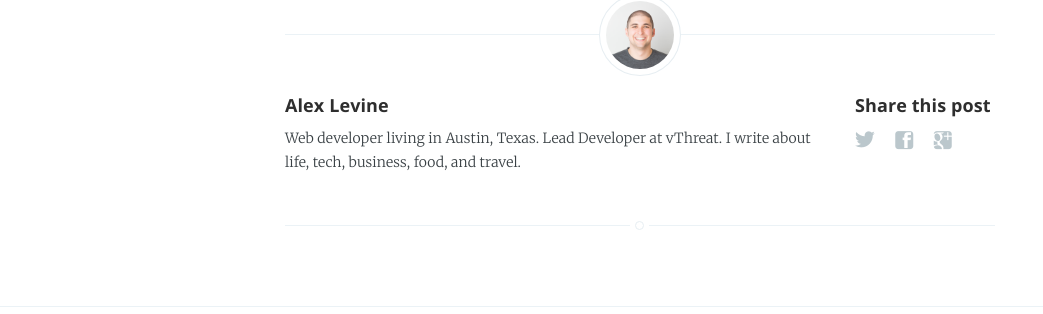
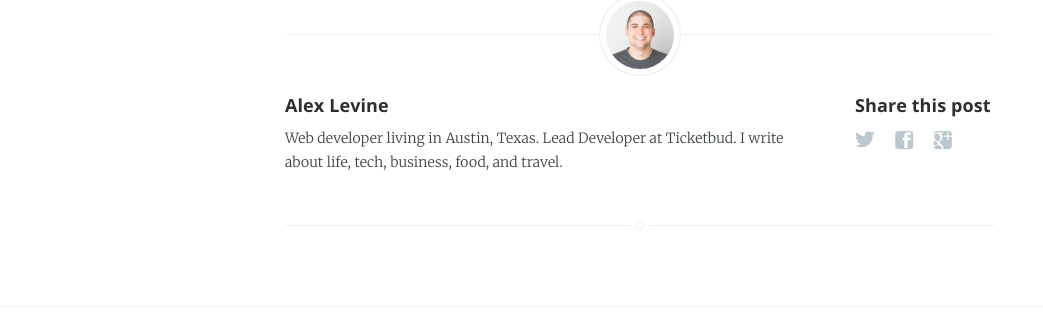
Before and after one commit to a17levine/a17levine.github.io, a Jekyll site: the page built from _posts/2015-08-16-two-week-buffer.markdown, in a window 1280 px wide and 900 px high, scrolled down 2837 px. Shown: the part 566-880 px from the top of the window, without its empty margins (0-1043 px from the left). Built offline with Jekyll 4.4.1, drawn with Linux system fonts in a browser that asks for light colours; nearby versions of some CDN libraries; Markdown is read by kramdown in place of the engine named in the settings.

Commit message:
ticketbud

```diff
--- a/_config.yml
+++ b/_config.yml
@@ -18,4 +18,4 @@
 # Details for the RSS feed generator
 url:            'http://alevee.me'
 author:         'Alex Levine'
-author_description: 'Web developer living in Austin, Texas. Lead Developer at vThreat. I write about life, tech, business, food, and travel.'
+author_description: 'Web developer living in Austin, Texas. Lead Developer at Ticketbud. I write about life, tech, business, food, and travel.'
```
